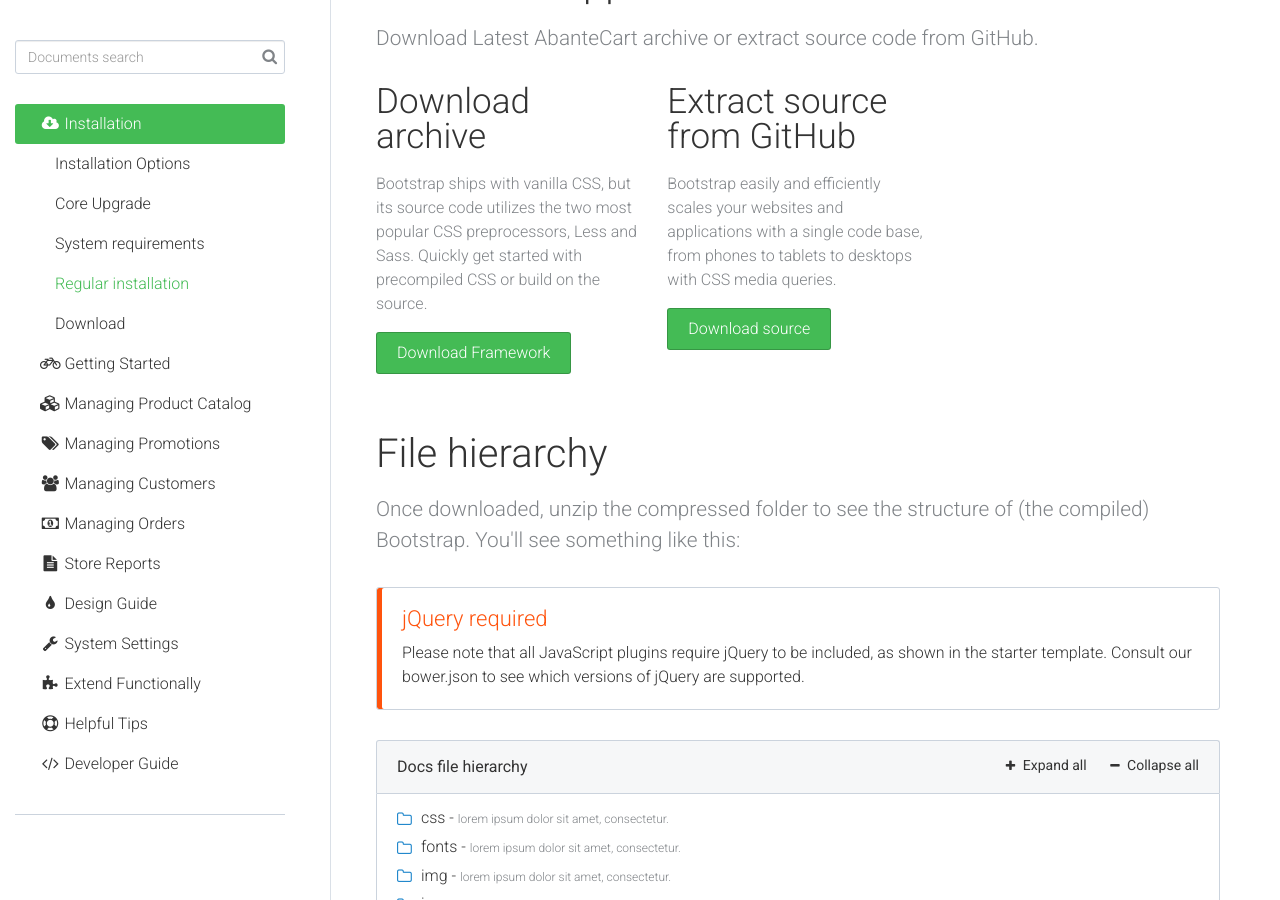
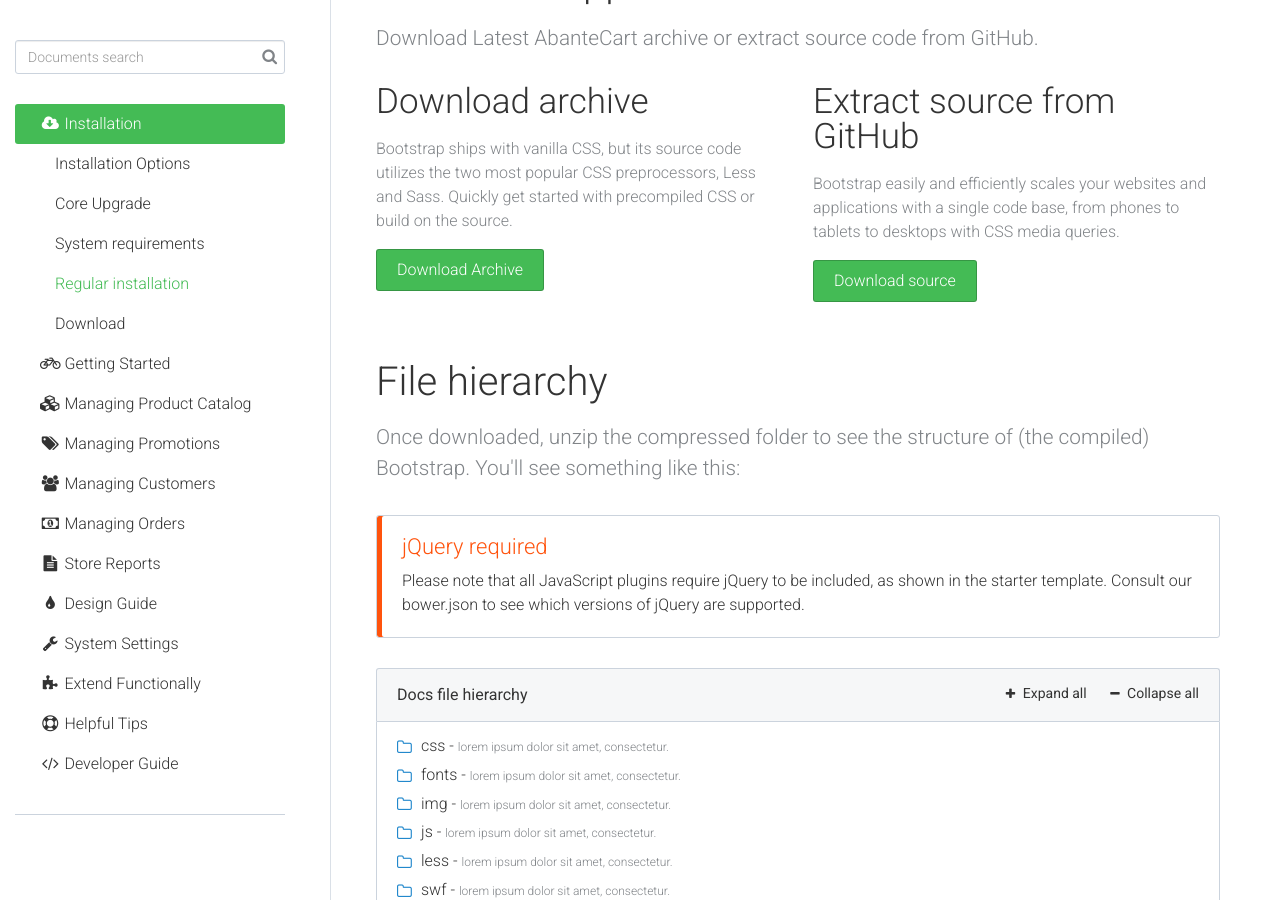
Before and after one commit to abantecart/abantecart.github.io, a Jekyll site: the page built from pages/install/regular_installation.html, in a window 1280 px wide and 900 px high, scrolled down 306 px. Built offline with Jekyll 4.4.1, drawn with Linux system fonts in a browser that asks for light colours.

Commit message:
Update regular_installation.html

```diff
--- a/pages/install/regular_installation.html
+++ b/pages/install/regular_installation.html
@@ -16,21 +16,21 @@
 						<!-- End of Caregory Info -->
 						<!-- Boxes -->
 						<div class="row">
-							<div class="col-md-4">
+							<div class="col-md-6">
 								<!-- Box -->
 								<div class="box ">
 									<h4 class="box-title">Download archive</h4>
 									<p class="box-description">Bootstrap ships with vanilla CSS, but its source code utilizes the two most popular CSS preprocessors, Less and Sass. Quickly get started with precompiled CSS or build on the source.</p>
-									<a class="button green ">Download Framework</a>
+									<a class="button green " href="https://github.com/abantecart/abantecart-src/archive/master.zip">Download Archive</a>
 								</div>
 								<!-- End of Box -->
 							</div>
-							<div class="col-md-4">
+							<div class="col-md-6">
 								<!-- Box -->
 								<div class="box ">
 									<h4 class="box-title">Extract source from GitHub</h4>
 									<p class="box-description">Bootstrap easily and efficiently scales your websites and applications with a single code base, from phones to tablets to desktops with CSS media queries.</p>
-									<a class="button green ">Download source</a>
+									<a class="button green " href="https://github.com/abantecart/abantecart-src" target="_blank">Download source</a>
 								</div>
 								<!-- End of Box -->
 							</div>
```
